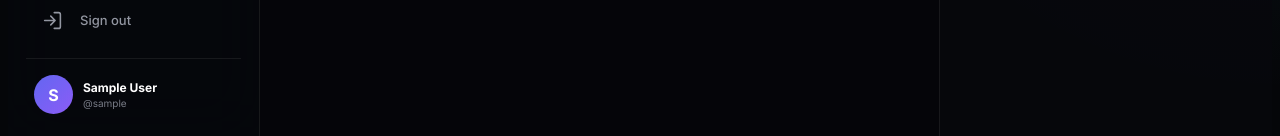
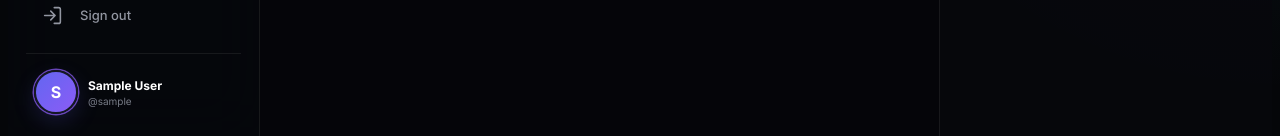
Before and after one commit to MhamadYaacoub/CodeAlpha_SocialMediaPlatform, an Angular app in the folder frontend/: page /feed in a window 1280 px wide. Shown: the part 664-800 px from the top of the page. Built offline with nearby package versions, Linux system fonts and the light colour scheme; no server answers; sample sign-in values are in the browser's storage.

Commit message:
fix: normalize sidebar account avatar

```diff
--- a/frontend/src/styles.scss
+++ b/frontend/src/styles.scss
@@ -126,8 +126,39 @@ app-sidebar .navigation a.active { border-color: rgba(139,92,246,.2) !important;
 app-sidebar .create-button { padding: 14px !important; border-radius: 14px !important; background: linear-gradient(135deg, #8b5cf6, #6d28d9 55%, #4f46e5) !important; box-shadow: 0 16px 36px rgba(109,40,217,.28) !important; }
 app-sidebar .create-button:hover { transform: translateY(-2px); box-shadow: 0 20px 45px rgba(109,40,217,.42) !important; }
 app-sidebar .account { padding: 16px 8px 0 !important; }
-app-sidebar .account .avatar { overflow: hidden; }
-app-sidebar .account .avatar img { width: 100%; height: 100%; display: block; border-radius: 50%; object-fit: cover; }
+app-sidebar .account .avatar {
+  position: relative;
+  width: 44px !important;
+  min-width: 44px !important;
+  max-width: 44px !important;
+  height: 44px !important;
+  min-height: 44px !important;
+  max-height: 44px !important;
+  flex: 0 0 44px !important;
+  padding: 0 !important;
+  overflow: hidden !important;
+  border: 2px solid #151824;
+  border-radius: 50% !important;
+  aspect-ratio: 1 / 1;
+  box-shadow: 0 0 0 1.5px rgba(139,92,246,.72), 0 8px 22px rgba(99,102,241,.18);
+}
+app-sidebar .account .avatar img {
+  position: absolute;
+  inset: 0;
+  width: 100% !important;
+  min-width: 100% !important;
+  max-width: 100% !important;
+  height: 100% !important;
+  min-height: 100% !important;
+  max-height: 100% !important;
+  display: block;
+  border-radius: 50% !important;
+  object-fit: cover !important;
+  object-position: center !important;
+}
+app-sidebar .account-info { min-width: 0; }
+app-sidebar .account-info strong,
+app-sidebar .account-info span { overflow: hidden; text-overflow: ellipsis; white-space: nowrap; }
 
 /* Feed */
 app-feed .feed { background: transparent !important; }
```
